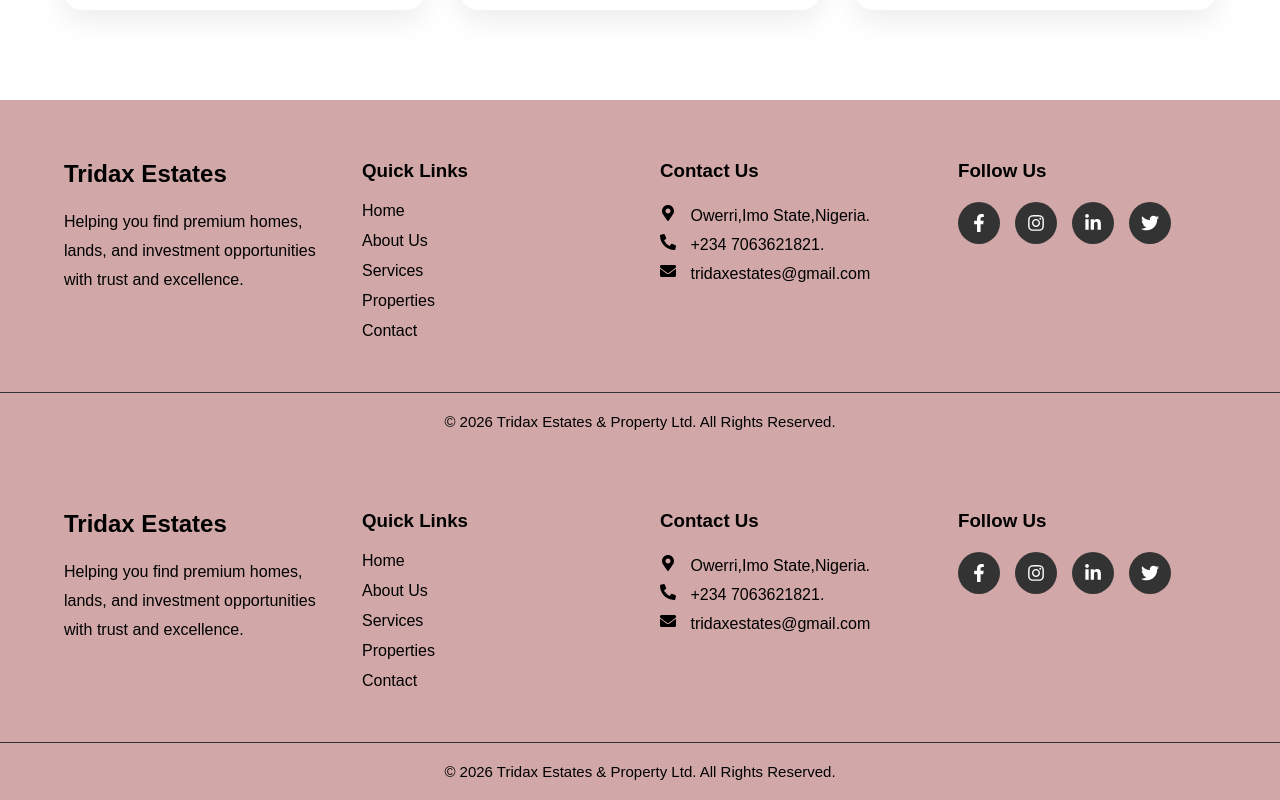
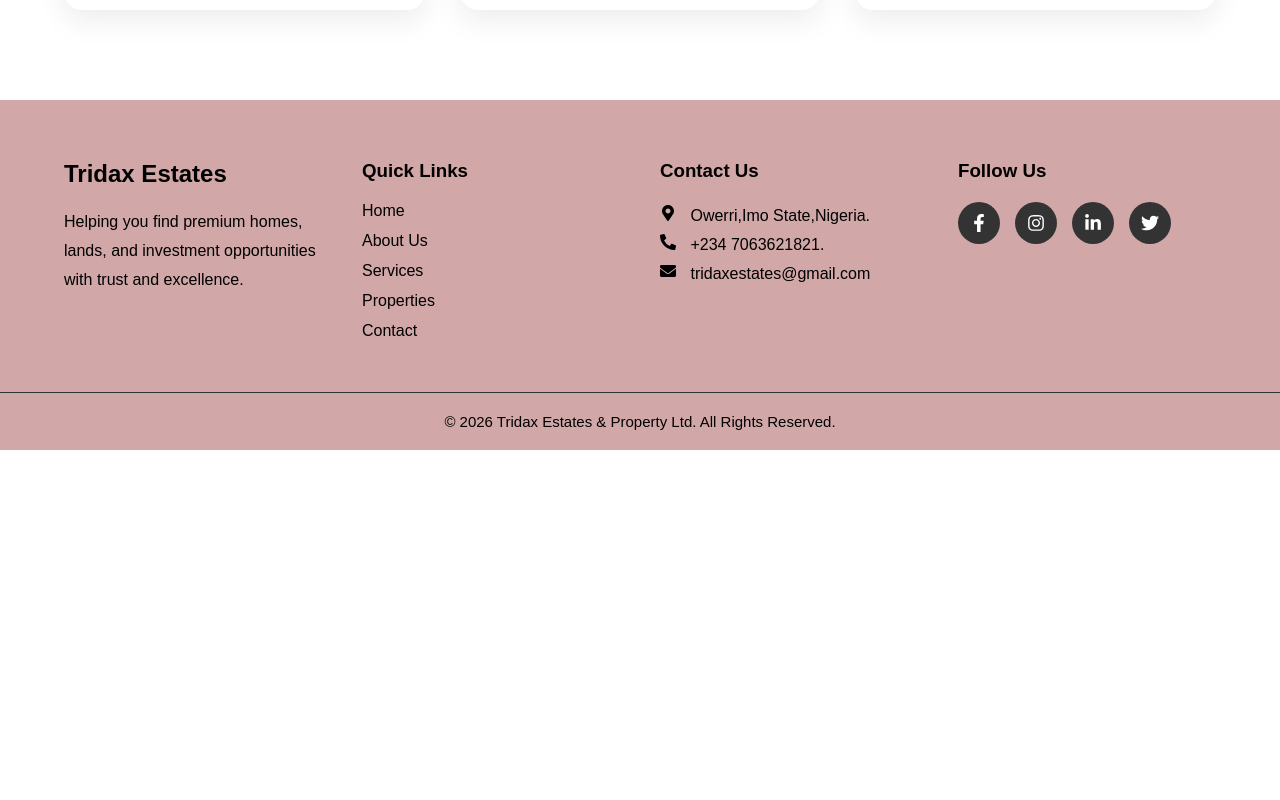
Before and after one commit to Sklashi08/Tridax-Estates-Frontend, a React (Vite) app: page /dashboard in a window 1280 px wide. Shown: the part 2203-3003 px from the top of the page. After the commit the page ends 2653 px from the top, so only its background shows below. Built offline with nearby package versions, Linux system fonts and the light colour scheme.

Commit message:
added user name

```diff
--- a/src/components/Footer.tsx
+++ b/src/components/Footer.tsx
@@ -1,4 +1,5 @@
 import "./Footer.css";
+import { Link } from "react-router-dom";
 import {
   FaFacebookF,
   FaInstagram,
@@ -13,13 +14,12 @@ function Footer() {
   return (
     <footer className="site-footer">
       <div className="footer-container">
-
         {/* Company */}
         <div className="footer-section">
           <h2>Tridax Estates</h2>
           <p>
-            Helping you find premium homes, lands, and investment
-            opportunities with trust and excellence.
+            Helping you find premium homes, lands, and investment opportunities
+            with trust and excellence.
           </p>
         </div>
 
@@ -27,11 +27,11 @@ function Footer() {
         <div className="footer-section">
           <h3>Quick Links</h3>
 
-          <a href="#home">Home</a>
-          <a href="#about">About Us</a>
-          <a href="#services">Services</a>
-          <a href="#properties">Properties</a>
-          <a href="#contact">Contact</a>
+          <Link to="/">Home</Link>
+          <Link to="/about">About Us</Link>
+          <Link to="/services">Services</Link>
+          <Link to="/properties">Properties</Link>
+          <Link to="/contact">Contact</Link>
         </div>
 
         {/* Contact */}
@@ -76,9 +76,7 @@ function Footer() {
       </div>
 
       <div className="footer-bottom">
-        <p>
-          © 2026 Tridax Estates & Property Ltd. All Rights Reserved.
-        </p>
+        <p>© 2026 Tridax Estates & Property Ltd. All Rights Reserved.</p>
       </div>
     </footer>
   );
--- a/src/pages/Dashboard.tsx
+++ b/src/pages/Dashboard.tsx
@@ -1,16 +1,13 @@
 import Features from "../components/Property";
 import Hero from "../components/Hero";
 import Services from "../components/Services";
-import Footer from "../components/Footer";
 
 function Dashboard() {
   return (
     <>
-
       <Hero />
       <Services />
       <Features />
-      <Footer />
     </>
   );
 }
```
